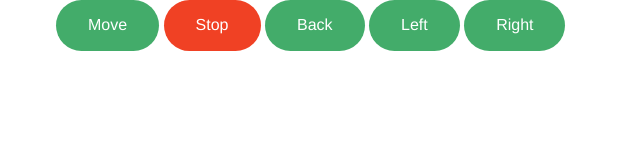
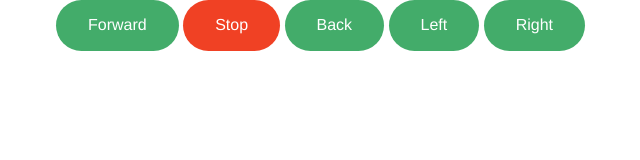
Before and after one commit to javakorr/robokorr, a website: page views/index.html in a window 1280 px wide. Shown: the whole page, without its empty margins (74-714 px from the left). Drawn offline with Linux system fonts and the light colour scheme.

Commit message:
move button renamed to forward

```diff
--- a/views/index.html
+++ b/views/index.html
@@ -16,7 +16,7 @@
 
 <div class="row">
     <div class="large-block-grid-4 medium-block-grid-4 small-block-grid-4">
-        <button class="button round success robot-forward">Move</button>
+        <button class="button round success robot-forward">Forward</button>
 
         <button class="button round alert robot-stop">Stop</button>
 
```
